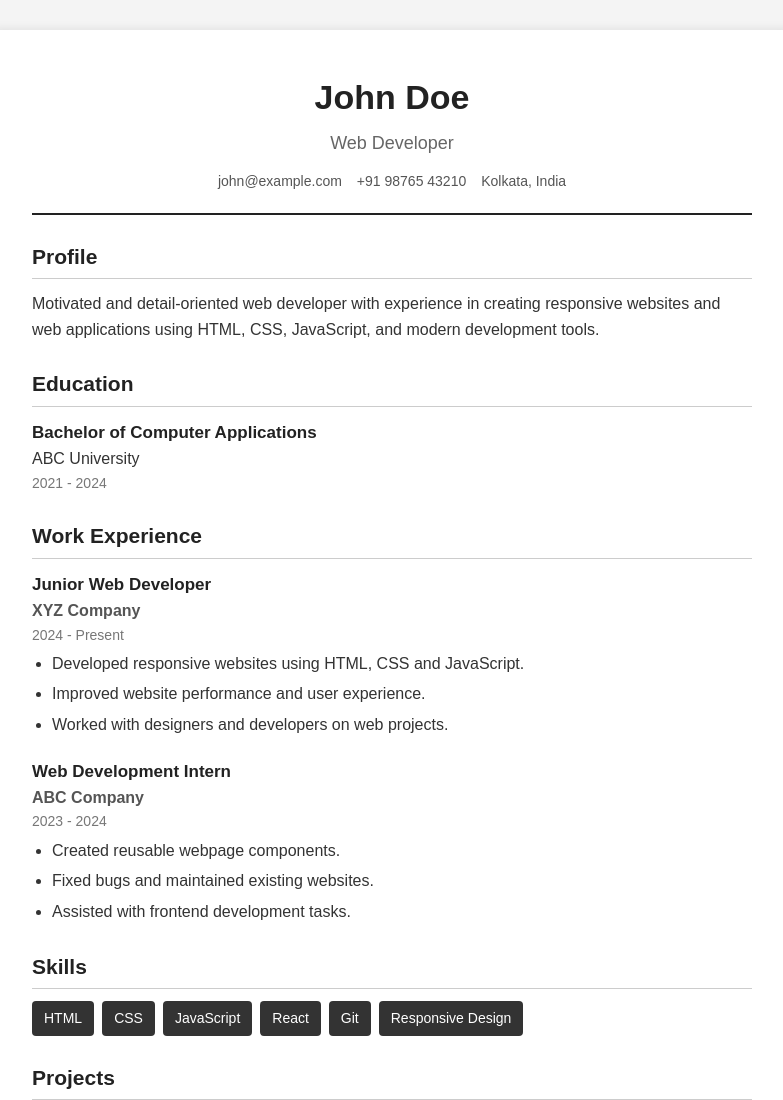
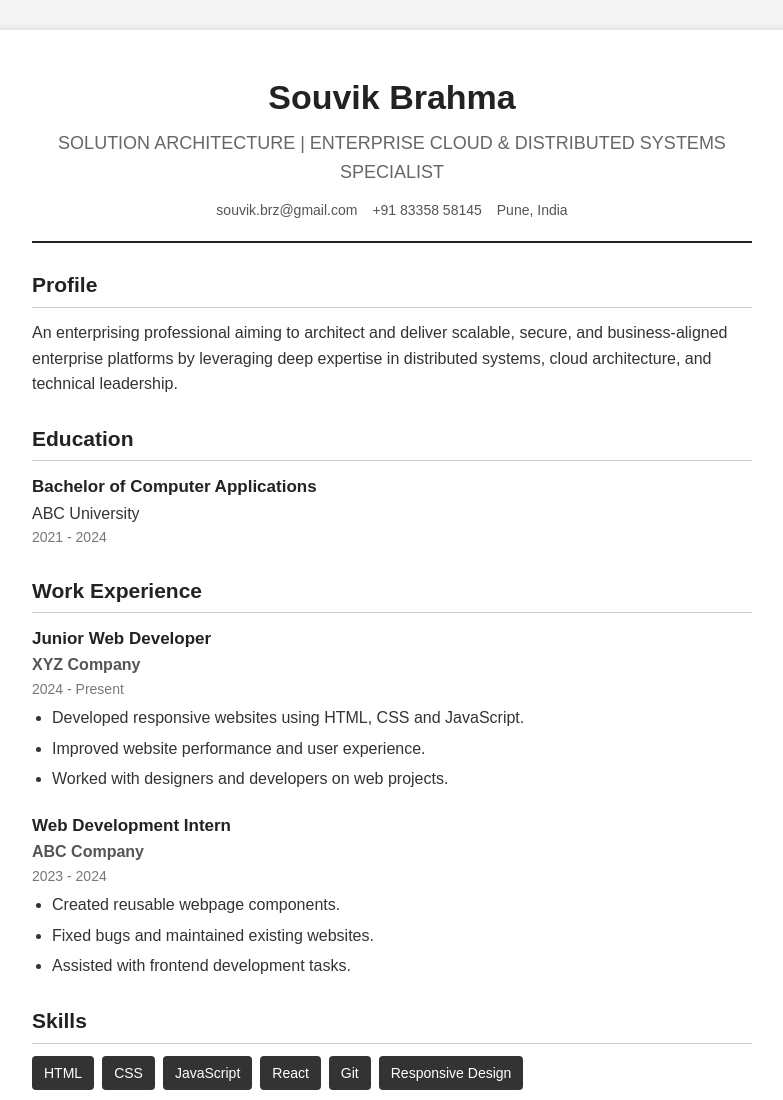
Before and after one commit to souvik-brz/resume, a plain HTML site: page index.html in a window 1280 px wide. Shown: the top 1100 px of the page, without its empty margins (248-1031 px from the left). Drawn offline with Linux system fonts and the light colour scheme.

Commit message:
Change resume details from John Doe to Souvik Brahma
Updated personal details in the resume.

```diff
--- a/index.html
+++ b/index.html
@@ -3,37 +3,31 @@
 <head>
     <meta charset="UTF-8">
     <meta name="viewport" content="width=device-width, initial-scale=1.0">
-
-    <title>John Doe - Resume</title>
-
+    <title>Souvik Brahma - Resume</title>
     <!-- External CSS -->
     <link rel="stylesheet" href="style.css">
 </head>
 
 <body>
-
     <div class="resume">
-
         <!-- Header -->
         <header class="header">
-            <h1>John Doe</h1>
-            <p>Web Developer</p>
-
+            <h1>Souvik Brahma</h1>
+            <p>SOLUTION ARCHITECTURE | ENTERPRISE CLOUD & DISTRIBUTED SYSTEMS SPECIALIST</p>
             <div class="contact">
-                <span>john@example.com</span>
-                <span>+91 98765 43210</span>
-                <span>Kolkata, India</span>
+                <span>souvik.brz@gmail.com</span>
+                <span>+91 83358 58145</span>
+                <span>Pune, India</span>
             </div>
         </header>
 
         <!-- Profile -->
         <section>
             <h2>Profile</h2>
-
             <p>
-                Motivated and detail-oriented web developer with experience
-                in creating responsive websites and web applications using
-                HTML, CSS, JavaScript, and modern development tools.
+                An enterprising professional aiming to architect and deliver scalable, secure, and
+                business-aligned enterprise platforms by leveraging deep expertise in distributed
+                systems, cloud architecture, and technical leadership.
             </p>
         </section>
 
```
